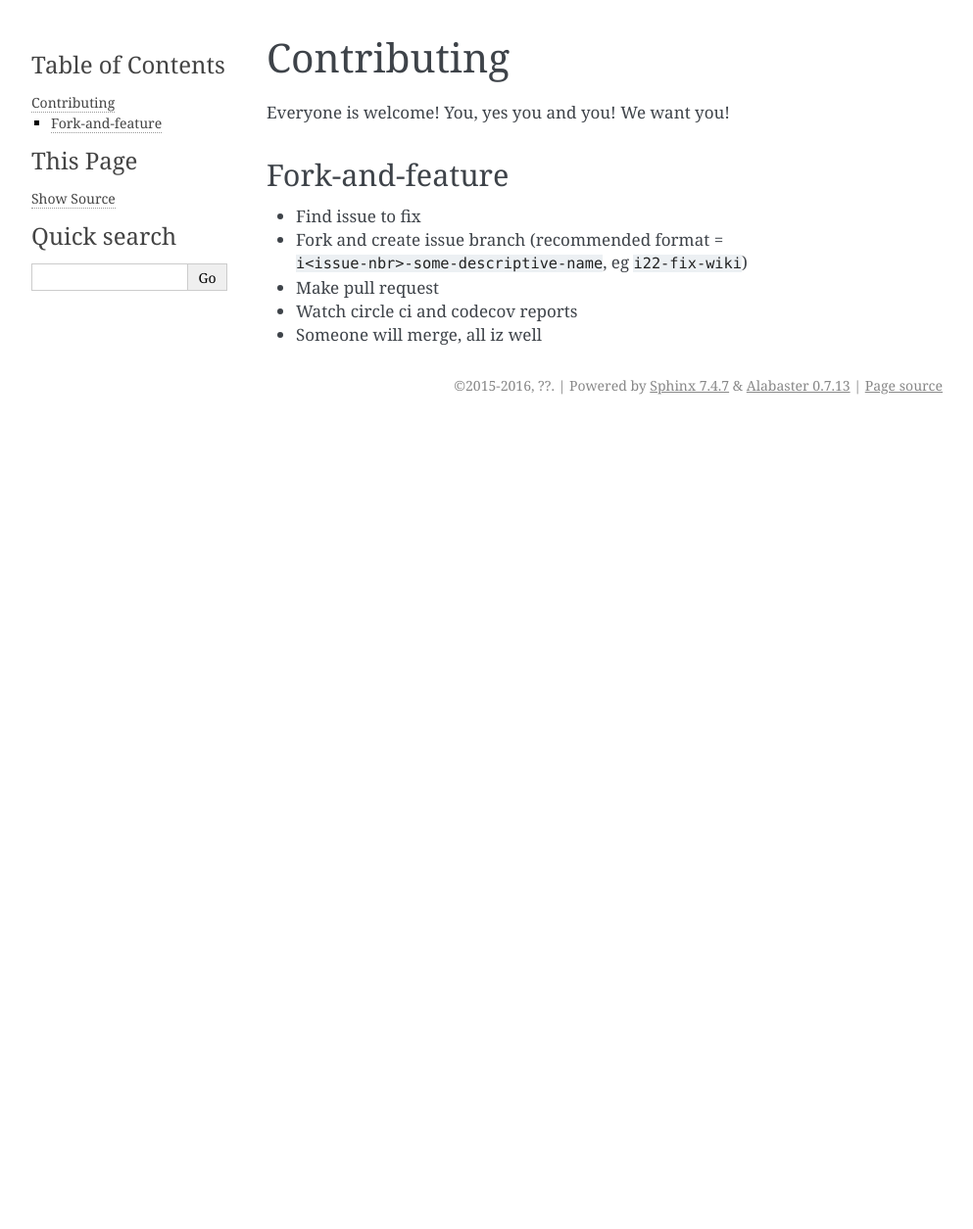
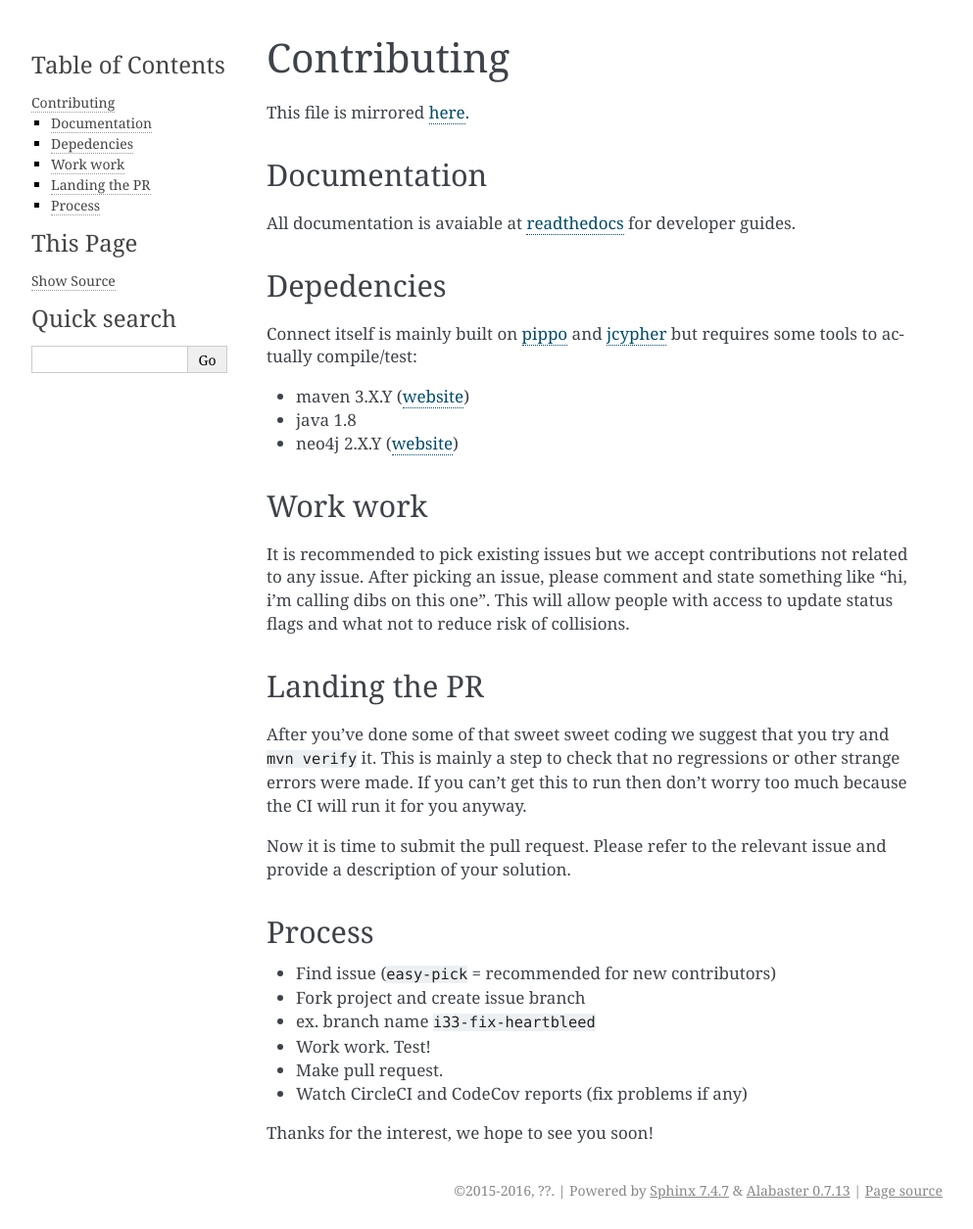
Before and after one commit to sergiorico/backend, a Sphinx documentation site: the page built from docs/user-guide/contributing.md, in a window 1280 px wide. Shown: the whole page at 98% size, without its empty margins (148-1141 px from the left). Built offline with Sphinx 7.4.7, drawn with Linux system fonts in a browser that asks for light colours; before the commit the page ends 900 px from its top, so only the background shows below that.

Commit message:
Mirror CONTRIBUTING to docs/user-guide/contributing

```diff
--- a/docs/user-guide/contributing.md
+++ b/docs/user-guide/contributing.md
@@ -1,12 +1,39 @@
 Contributing
 ============
 
-Everyone is welcome! You, yes you and you! We want you!
+This file is mirrored [here](https://raw.githubusercontent.com/emenlu/connect/master/CONTRIBUTING.md).
 
-Fork-and-feature
-----------------
- - Find issue to fix
- - Fork and create issue branch (recommended format = `i<issue-nbr>-some-descriptive-name`, eg `i22-fix-wiki`)
- - Make pull request
- - Watch circle ci and codecov reports
- - Someone will merge, all iz well
+Documentation
+-------------
+All documentation is avaiable at [readthedocs](https://serp-connect.rtfd.io) for developer guides.
+
+Depedencies
+-----------
+Connect itself is mainly built on [pippo](https://pippo.ro) and [jcypher](https://github.com/Wolfgang-Schuetzelhofer/jcypher/wiki) but requires some tools to actually compile/test:
+
+ - maven 3.X.Y ([website](https://maven.apache.org/index.html))
+ - java 1.8
+ - neo4j 2.X.Y ([website](https://neo4j.com/download/other-releases/))
+
+Work work
+---------
+It is recommended to pick existing issues but we accept contributions not related to any issue. After picking an issue, please comment and state something like "hi, i'm calling dibs on this one". This will allow people with access to update status flags and what not to reduce risk of collisions.
+
+
+Landing the PR
+--------------
+After you've done some of that sweet sweet coding we suggest that you try and `mvn verify` it. This is mainly a step to check that no regressions or other strange errors were made. If you can't get this to run then don't worry too much because the CI will run it for you anyway.
+
+
+Now it is time to submit the pull request. Please refer to the relevant issue and provide a description of your solution.
+
+Process
+-------
+ * Find issue (`easy-pick` = recommended for new contributors)
+ * Fork project and create issue branch
+  * ex. branch name `i33-fix-heartbleed`
+ * Work work. Test!
+ * Make pull request.
+ * Watch CircleCI and CodeCov reports (fix problems if any)
+
+Thanks for the interest, we hope to see you soon!
```
